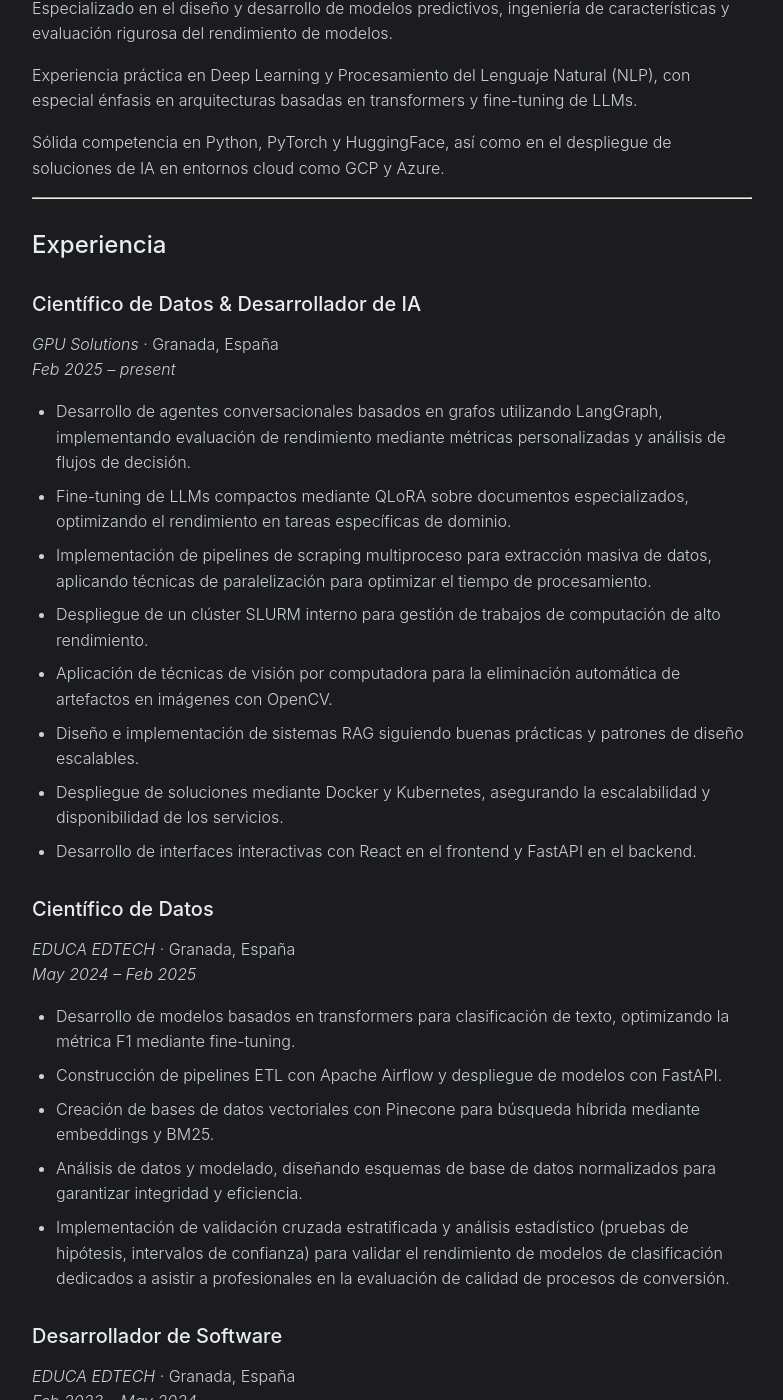
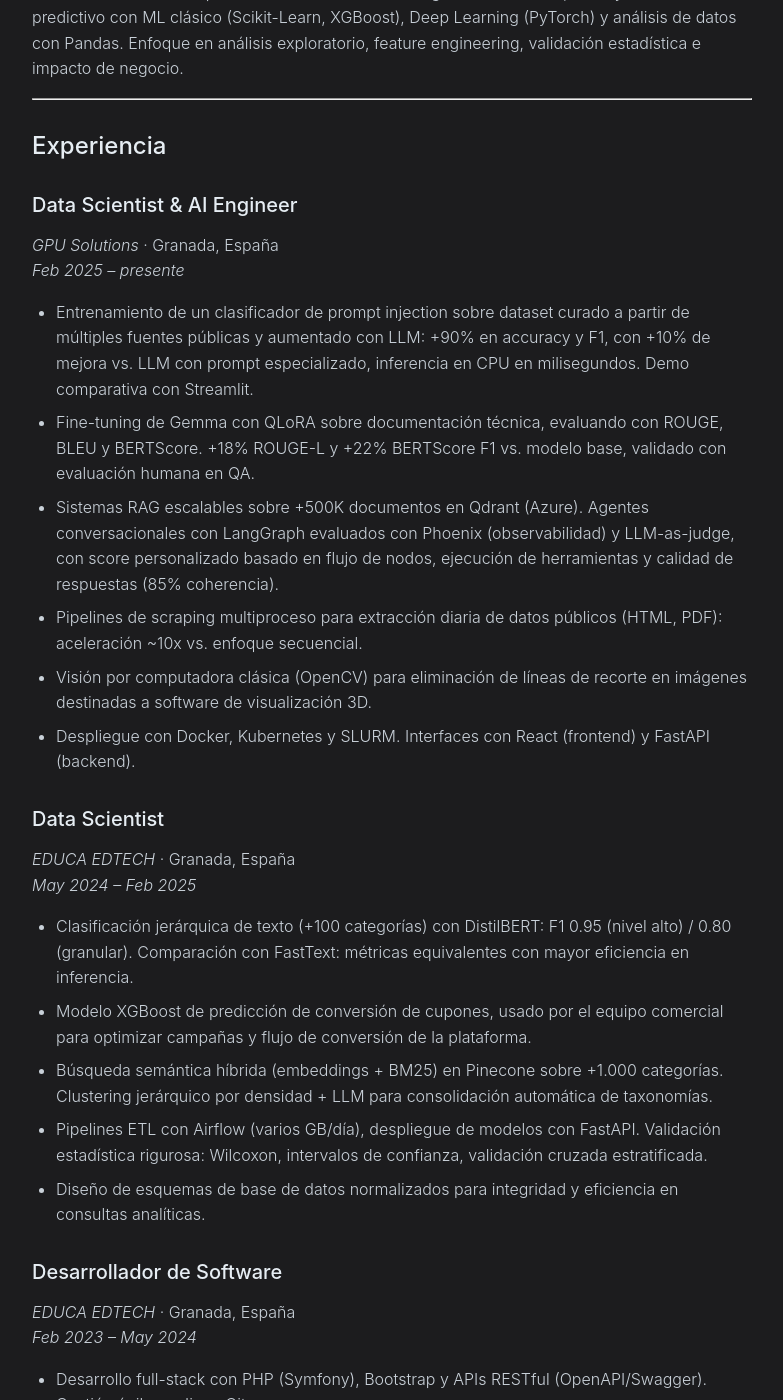
Before and after one commit to Migue8gl/Migue8gl.github.io, a Jekyll site: the page built from cv.md, in a window 1280 px wide and 1400 px high, scrolled down 570 px. Shown: the whole window, without its empty margins (248-1031 px from the left). Built offline with Jekyll 4.4.1, drawn with Linux system fonts in a browser that asks for light colours; some of the changed text lies outside the part shown.

```diff
--- a/cv.md
+++ b/cv.md
@@ -1,7 +1,7 @@
 ---
 layout: default
 title: Miguel García López CV
-description: Data Scientist & AI Engineer especializado en Machine Learning, Deep Learning y NLP
+description: Data Scientist especializado en Machine Learning, NLP y sistemas de búsqueda semántica
 ---
 
 # Miguel García López
@@ -17,84 +17,71 @@ description: Data Scientist & AI Engineer especializado en Machine Learning, Dee
 
 ## Perfil
 
-Científico de Datos y Desarrollador de IA con experiencia en aprendizaje automático, análisis de datos y algoritmos de optimización.
-
-Especializado en el diseño y desarrollo de modelos predictivos, ingeniería de características y evaluación rigurosa del rendimiento de modelos.
-
-Experiencia práctica en Deep Learning y Procesamiento del Lenguaje Natural (NLP), con especial énfasis en arquitecturas basadas en transformers y fine-tuning de LLMs.
-
-Sólida competencia en Python, PyTorch y HuggingFace, así como en el despliegue de soluciones de IA en entornos cloud como GCP y Azure.
+Data Scientist con varios años de experiencia construyendo modelos de clasificación en producción (F1 hasta 0.95), pipelines ETL a escala y sistemas de búsqueda semántica sobre +500K documentos. Especializado en NLP (fine-tuning de transformers, RAG) y modelado predictivo con ML clásico (Scikit-Learn, XGBoost), Deep Learning (PyTorch) y análisis de datos con Pandas. Enfoque en análisis exploratorio, feature engineering, validación estadística e impacto de negocio.
 
 ---
 
 ## Experiencia
 
-### **Científico de Datos & Desarrollador de IA**
+### **Data Scientist & AI Engineer**
 *GPU Solutions* · Granada, España
-*Feb 2025 – present*
+*Feb 2025 – presente*
 
-- Desarrollo de agentes conversacionales basados en grafos utilizando LangGraph, implementando evaluación de rendimiento mediante métricas personalizadas y análisis de flujos de decisión.
-- Fine-tuning de LLMs compactos mediante QLoRA sobre documentos especializados, optimizando el rendimiento en tareas específicas de dominio.
-- Implementación de pipelines de scraping multiproceso para extracción masiva de datos, aplicando técnicas de paralelización para optimizar el tiempo de procesamiento.
-- Despliegue de un clúster SLURM interno para gestión de trabajos de computación de alto rendimiento.
-- Aplicación de técnicas de visión por computadora para la eliminación automática de artefactos en imágenes con OpenCV.
-- Diseño e implementación de sistemas RAG siguiendo buenas prácticas y patrones de diseño escalables.
-- Despliegue de soluciones mediante Docker y Kubernetes, asegurando la escalabilidad y disponibilidad de los servicios.
-- Desarrollo de interfaces interactivas con React en el frontend y FastAPI en el backend.
+- Entrenamiento de un clasificador de prompt injection sobre dataset curado a partir de múltiples fuentes públicas y aumentado con LLM: +90% en accuracy y F1, con +10% de mejora vs. LLM con prompt especializado, inferencia en CPU en milisegundos. Demo comparativa con Streamlit.
+- Fine-tuning de Gemma con QLoRA sobre documentación técnica, evaluando con ROUGE, BLEU y BERTScore. +18% ROUGE-L y +22% BERTScore F1 vs. modelo base, validado con evaluación humana en QA.
+- Sistemas RAG escalables sobre +500K documentos en Qdrant (Azure). Agentes conversacionales con LangGraph evaluados con Phoenix (observabilidad) y LLM-as-judge, con score personalizado basado en flujo de nodos, ejecución de herramientas y calidad de respuestas (85% coherencia).
+- Pipelines de scraping multiproceso para extracción diaria de datos públicos (HTML, PDF): aceleración ~10x vs. enfoque secuencial.
+- Visión por computadora clásica (OpenCV) para eliminación de líneas de recorte en imágenes destinadas a software de visualización 3D.
+- Despliegue con Docker, Kubernetes y SLURM. Interfaces con React (frontend) y FastAPI (backend).
 
-### **Científico de Datos**
+### **Data Scientist**
 *EDUCA EDTECH* · Granada, España
 *May 2024 – Feb 2025*
 
-- Desarrollo de modelos basados en transformers para clasificación de texto, optimizando la métrica F1 mediante fine-tuning.
-- Construcción de pipelines ETL con Apache Airflow y despliegue de modelos con FastAPI.
-- Creación de bases de datos vectoriales con Pinecone para búsqueda híbrida mediante embeddings y BM25.
-- Análisis de datos y modelado, diseñando esquemas de base de datos normalizados para garantizar integridad y eficiencia.
-- Implementación de validación cruzada estratificada y análisis estadístico (pruebas de hipótesis, intervalos de confianza) para validar el rendimiento de modelos de clasificación dedicados a asistir a profesionales en la evaluación de calidad de procesos de conversión.
+- Clasificación jerárquica de texto (+100 categorías) con DistilBERT: F1 0.95 (nivel alto) / 0.80 (granular). Comparación con FastText: métricas equivalentes con mayor eficiencia en inferencia.
+- Modelo XGBoost de predicción de conversión de cupones, usado por el equipo comercial para optimizar campañas y flujo de conversión de la plataforma.
+- Búsqueda semántica híbrida (embeddings + BM25) en Pinecone sobre +1.000 categorías. Clustering jerárquico por densidad + LLM para consolidación automática de taxonomías.
+- Pipelines ETL con Airflow (varios GB/día), despliegue de modelos con FastAPI. Validación estadística rigurosa: Wilcoxon, intervalos de confianza, validación cruzada estratificada.
+- Diseño de esquemas de base de datos normalizados para integridad y eficiencia en consultas analíticas.
 
 ### **Desarrollador de Software**
 *EDUCA EDTECH* · Granada, España
 *Feb 2023 – May 2024*
 
-- Desarrollo full-stack con PHP (Symfony), Bootstrap y diseño de APIs RESTful con OpenAPI/Swagger.
-- Gestión ágil de proyectos con Jira y control de versiones con Git en entornos colaborativos.
+- Desarrollo full-stack con PHP (Symfony), Bootstrap y APIs RESTful (OpenAPI/Swagger). Gestión ágil con Jira y Git.
 
 ---
 
 ## Educación
 
 ### **Universidad de Granada**
-*Máster in Ciencia de Datos* · Granada, España
+*Máster en Ciencia de Datos* · Granada, España
 *2024 – 2025*
 
 ### **Universidad de Granada**
-*Grado in Ingeniería Informática* · Granada, España
+*Grado en Ingeniería Informática* · Granada, España
 *2019 – 2024*
 
 ---
 
 ## Habilidades Técnicas
 
-**Lenguajes:** Python, C++, PHP, SQL, JavaScript
+**Modelado & ML:** Scikit-Learn, XGBoost, PyTorch, HuggingFace Transformers, clasificación, regresión, clustering, feature engineering, validación cruzada, tests estadísticos
 
-**IA / ML:** PyTorch, HuggingFace, LangGraph, Scikit-Learn, Transformers, NLP, Deep Learning, QLoRA, PEFT, Pinecone, Qdrant
+**NLP & LLMs:** Fine-tuning (QLoRA/PEFT), RAG, LangGraph, embeddings, búsqueda semántica, evaluación ROUGE/BLEU/BERTScore
 
-**Ciencia de Datos:** Pandas, Polars, NumPy, Matplotlib, Seaborn, EDA, Statistical Testing, Model Evaluation
+**Datos & Infra:** Pandas, Polars, NumPy, SQL, Matplotlib, Seaborn, Airflow, Docker, Kubernetes, SLURM, GCP, Azure, FastAPI, Pinecone, Qdrant
 
-**Infraestructura / MLOps:** Apache Airflow, Docker, Kubernetes, SLURM, GCP, Azure
-
-**Backend / Frontend:** FastAPI, React, Streamlit
-
-**Herramientas:** Git, CI/CD, Agile/Scrum, Jira, Multiprocessing
+**Lenguajes:** Python, SQL, C++, PHP, JavaScript
 
 ---
 
 ## Proyectos
 
-### **Análisis y estudio de metaheurísticas para Selección de Características**
+### **Metaheurísticas para Selección de Características**
 *Trabajo de Fin de Grado, 2024*
 
-Desarrollo y evaluación de algoritmos metaheurísticos (Algoritmos Genéticos y PSO) para selección de características en conjuntos de datos de alta dimensión, con análisis estadístico comparativo de resultados.
+Comparación de Algoritmos Genéticos, PSO y evolutivos novedosos sobre +10 datasets de alta dimensión. Reducciones del 80% en features con pérdida de accuracy <5%, validado con tests no paramétricos.
 
 ---
 
@@ -102,4 +89,4 @@ Desarrollo y evaluación de algoritmos metaheurísticos (Algoritmos Genéticos y
 
 **Idiomas:** Español (nativo), Inglés (B2 – competencia profesional)
 
-**Certificaciones:** LangGraph, DeepLearning.AI – LLMOps, NVIDIA - CUDA with Python
+**Certificaciones:** LangGraph · DeepLearning.AI — LLMOps · NVIDIA — CUDA with Python
--- /dev/null
+++ b/scripts/ood_detection/requirements.txt
@@ -0,0 +1,6 @@
+matplotlib==3.10.8
+numpy==2.4.4
+pandas==3.0.2
+torch==2.11.0
+torchvision==0.26.0
+scikit-learn==1.8.0
```
Also changed, not shown: _posts/2026-04-23-sabe-una-red-neuronal-lo-que-no-sabe.md (added, +186 -0 lines), assets/images/sabe-una-red-neuronal-lo-que-no-sabe/fashion.png (added), assets/images/sabe-una-red-neuronal-lo-que-no-sabe/msp_ood_vs_id.png (added), assets/images/sabe-una-red-neuronal-lo-que-no-sabe/roc_msp_ood.png (added), scripts/ood_detection/msp_ood_vs_id.png (added), 3 other files.
